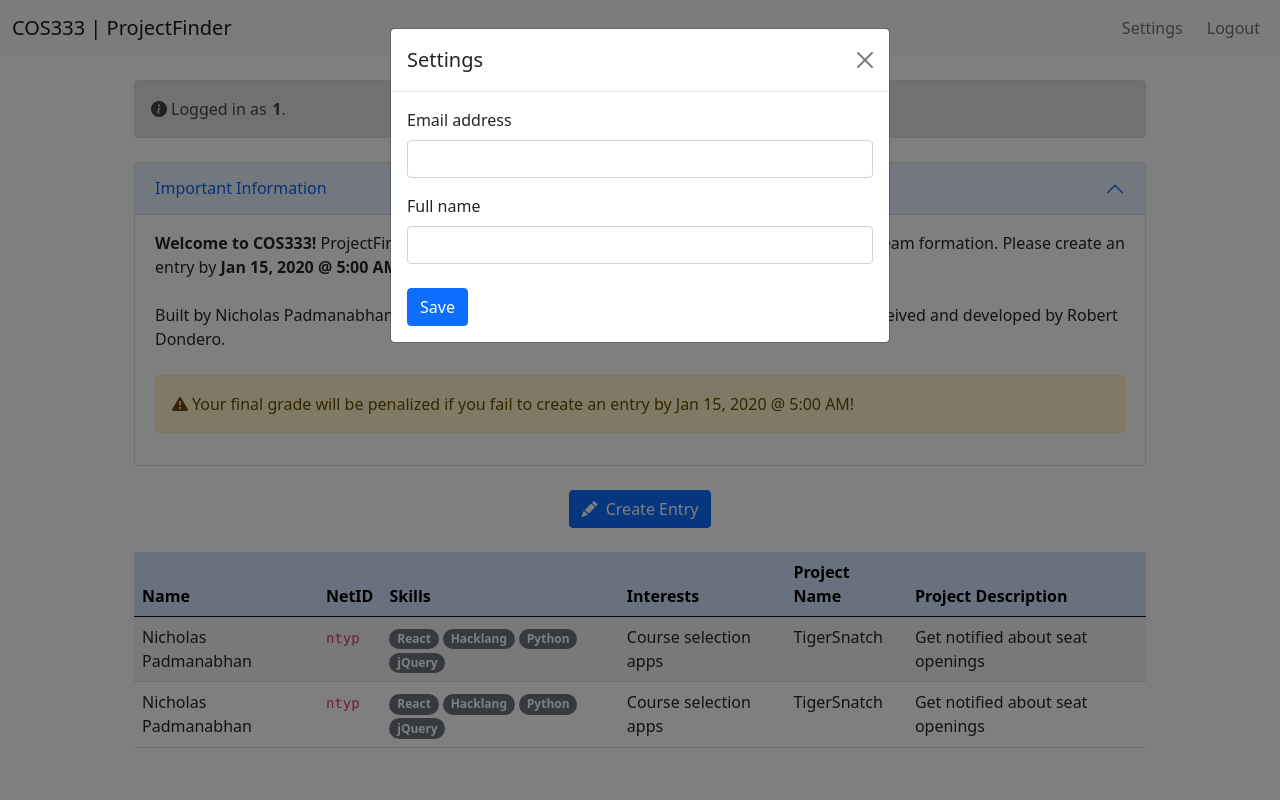
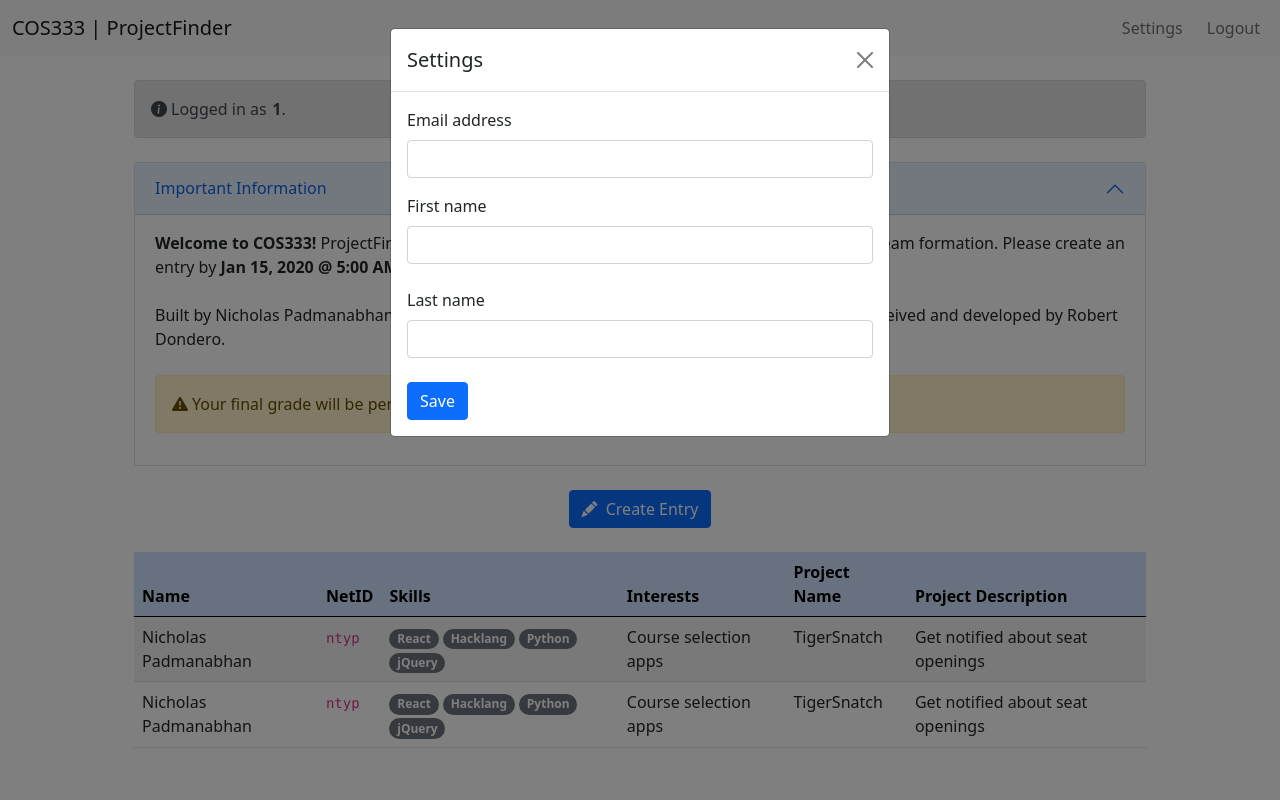
Before and after one commit to nicholaspad/ProjectFinder-Django, a Django app: template core/templates/core/index.html in a window 1280 px wide, after a click on "Settings". Run offline with Django 4.2, Linux system fonts and the light colour scheme; tables that the repository leaves empty hold one stand-in row (values such as "Sample post"); the template is opened without the code that fills it: values that come from a table or form of the project are taken from there, most other values are stand-ins (such as "Sample title", 1, 10 or a date in 2020); some libraries are stand-ins or nearby versions.

Commit message:
Add first name and last name to form

```diff
--- a/core/templates/core/modals/settings_modal.html
+++ b/core/templates/core/modals/settings_modal.html
@@ -31,14 +31,25 @@
                         </div>
                     </div>
                     <div class="mb-4">
-                        <label for="settings-modal-name-input"
-                               class="form-label">Full name</label>
-                        <input id="settings-modal-name-input"
+                        <label for="settings-modal-first-name-input"
+                               class="form-label">First name</label>
+                        <input id="settings-modal-first-name-input"
                                type="text"
                                class="form-control"
                                required>
                         <div class="invalid-feedback">
-                            Please provide your full name!
+                            Please provide your first name!
+                        </div>
+                    </div>
+                    <div class="mb-4">
+                        <label for="settings-modal-last-name-input"
+                               class="form-label">Last name</label>
+                        <input id="settings-modal-last-name-input"
+                               type="text"
+                               class="form-control"
+                               required>
+                        <div class="invalid-feedback">
+                            Please provide your last name!
                         </div>
                     </div>
                     <button id="settings-modal-save-btn"
```
